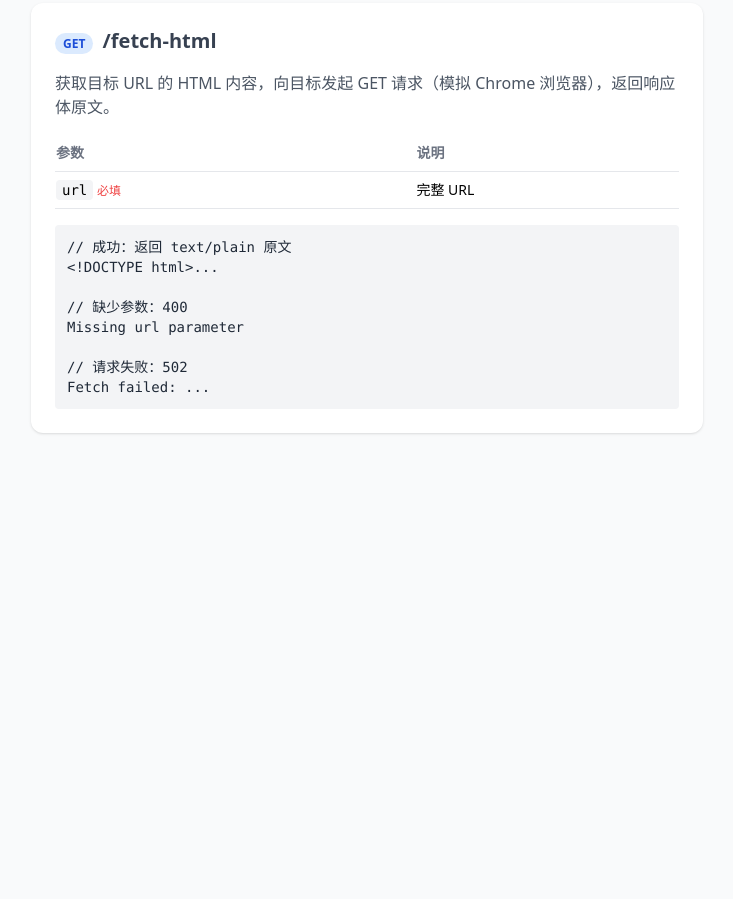
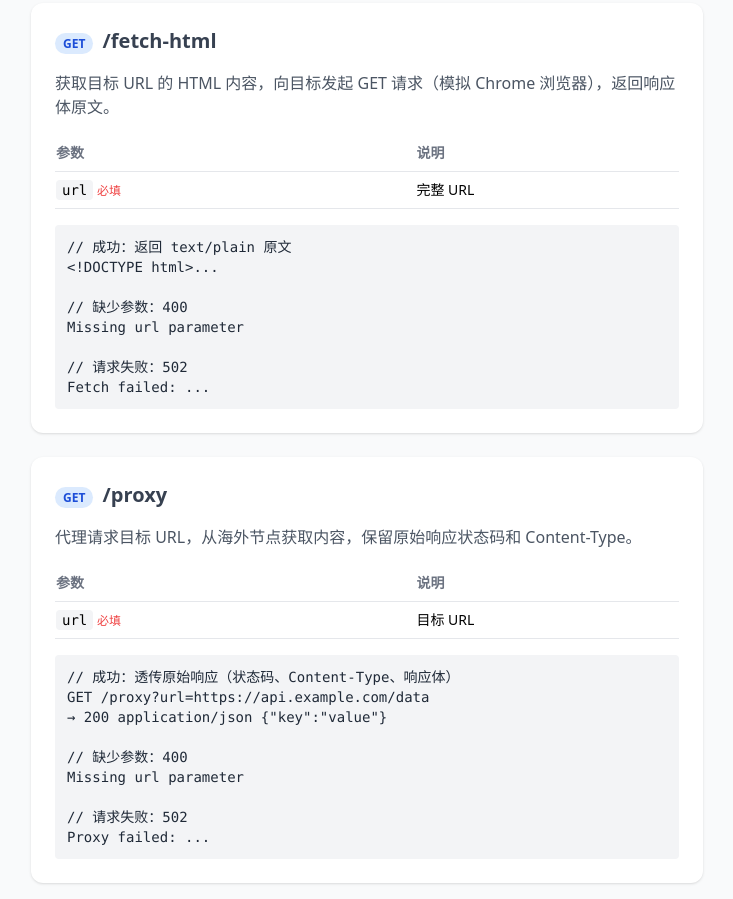
Before and after one commit to Y80/bmm-cf-workers, a website: page public/index.html in a window 1280 px wide. Shown: the part 816-1715 px from the top of the page, without its empty margins (273-1006 px from the left). Before the commit the page ends 1265 px from the top, so only its background shows below. Drawn offline with nearby package versions, Linux system fonts and the light colour scheme.

Commit message:
docs: add /proxy to API docs, require doc sync on API changes

```diff
--- a/public/index.html
+++ b/public/index.html
@@ -62,6 +62,27 @@ Missing url parameter
 // 请求失败：502
 Fetch failed: ...</pre>
     </div>
+
+    <div class="bg-white rounded-xl shadow p-6 space-y-4">
+      <h2 class="text-xl font-semibold text-gray-700">
+        <span class="text-xs font-bold text-blue-700 bg-blue-100 px-2 py-0.5 rounded-full mr-1">GET</span>
+        /proxy
+      </h2>
+      <p class="text-gray-600">代理请求目标 URL，从海外节点获取内容，保留原始响应状态码和 Content-Type。</p>
+      <table class="w-full text-sm">
+        <tr class="border-b border-gray-200"><th class="text-left py-2 pr-4 text-gray-500 font-semibold">参数</th><th class="text-left py-2 text-gray-500 font-semibold">说明</th></tr>
+        <tr class="border-b border-gray-200"><td class="py-2 pr-4"><code class="bg-gray-100 rounded px-1.5 py-0.5 text-sm">url</code> <span class="text-red-500 text-xs">必填</span></td><td class="py-2">目标 URL</td></tr>
+      </table>
+      <pre class="bg-gray-100 rounded p-3 text-sm text-gray-800">// 成功：透传原始响应（状态码、Content-Type、响应体）
+GET /proxy?url=https://api.example.com/data
+→ 200 application/json {"key":"value"}
+
+// 缺少参数：400
+Missing url parameter
+
+// 请求失败：502
+Proxy failed: ...</pre>
+    </div>
   </div>
 </body>
 </html>
```
Also changed, not shown: CLAUDE.md (+2 -0 lines).
